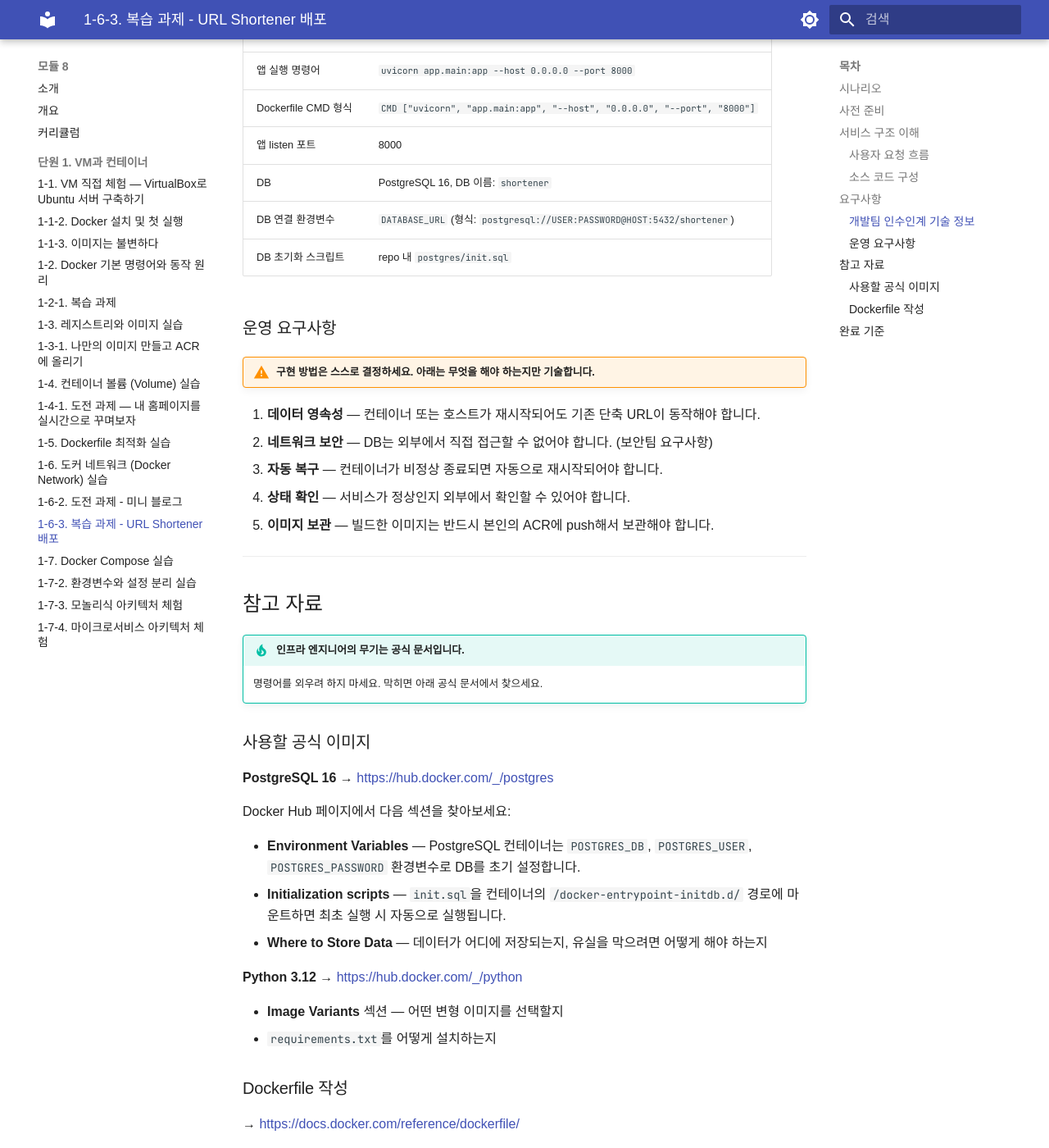
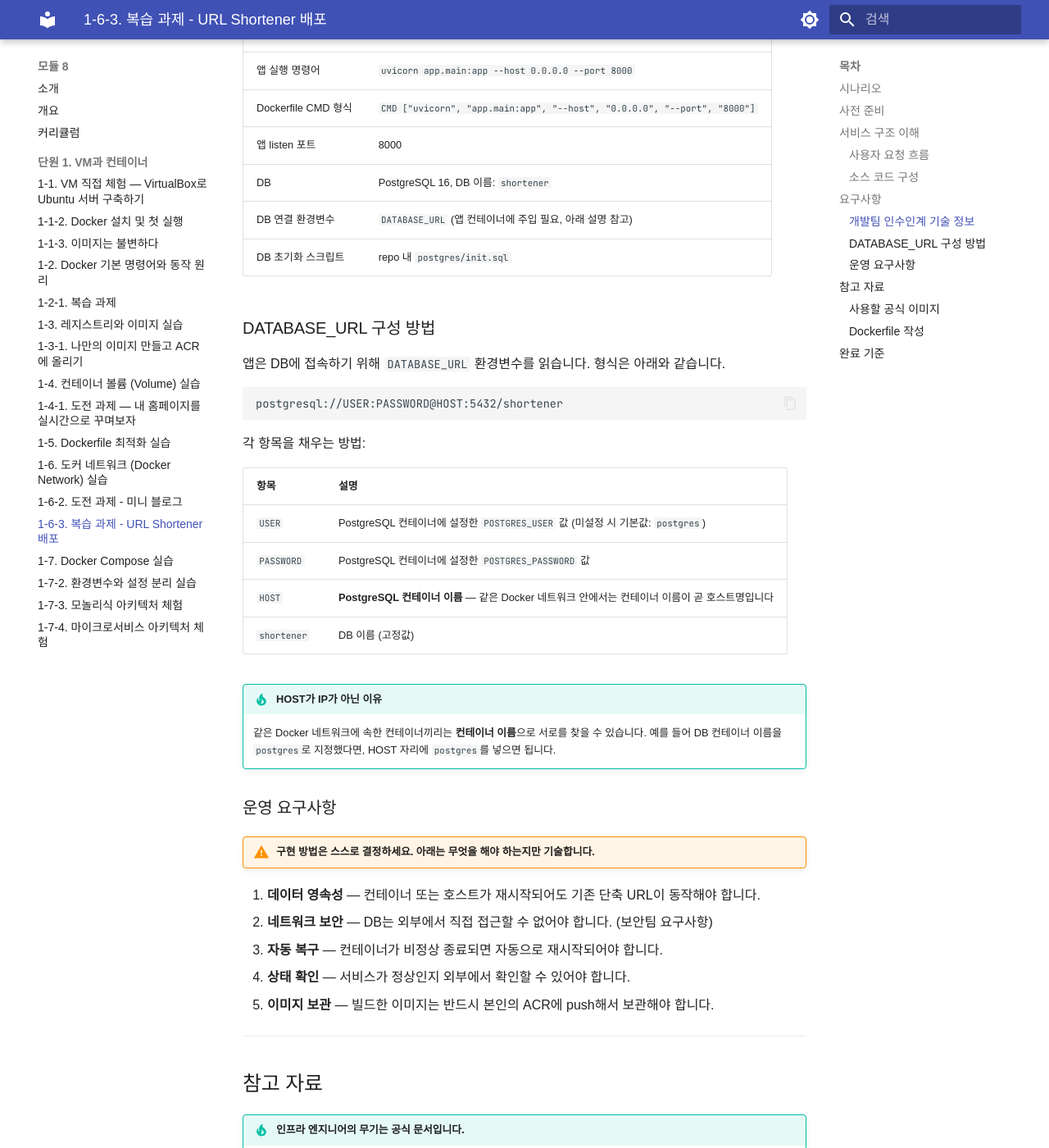
Before and after one commit to skilleat-labs/docker-k8s-labs, an MkDocs documentation site: the page built from docs/modules/module8/1-6-3.md, in a window 1280 px wide and 1400 px high, scrolled down 2413 px. Shown: the whole window at 82% size. Built offline with MkDocs 1.6.1 and Material for MkDocs 9.7.7, drawn with Linux system fonts in a browser that asks for light colours; some web fonts are replaced; some of the changed text lies outside the part shown.

Commit message:
docs: 모듈8 1-6-3 DATABASE_URL 구성 설명 및 postgres 볼륨 경로 힌트 추가
Co-Authored-By: Claude Sonnet 4.6 <noreply@anthropic.com>

````diff
--- a/docs/modules/module8/1-6-3.md
+++ b/docs/modules/module8/1-6-3.md
@@ -111,8 +111,29 @@ url-shortener-lab/
 | Dockerfile CMD 형식 | `CMD ["uvicorn", "app.main:app", "--host", "0.0.0.0", "--port", "8000"]` |
 | 앱 listen 포트 | 8000 |
 | DB | PostgreSQL 16, DB 이름: `shortener` |
-| DB 연결 환경변수 | `DATABASE_URL` (형식: `postgresql://USER:PASSWORD@HOST:5432/shortener`) |
+| DB 연결 환경변수 | `DATABASE_URL` (앱 컨테이너에 주입 필요, 아래 설명 참고) |
 | DB 초기화 스크립트 | repo 내 `postgres/init.sql` |
+
+### DATABASE_URL 구성 방법
+
+앱은 DB에 접속하기 위해 `DATABASE_URL` 환경변수를 읽습니다. 형식은 아래와 같습니다.
+
+```
+postgresql://USER:PASSWORD@HOST:5432/shortener
+```
+
+각 항목을 채우는 방법:
+
+| 항목 | 설명 |
+|------|------|
+| `USER` | PostgreSQL 컨테이너에 설정한 `POSTGRES_USER` 값 (미설정 시 기본값: `postgres`) |
+| `PASSWORD` | PostgreSQL 컨테이너에 설정한 `POSTGRES_PASSWORD` 값 |
+| `HOST` | **PostgreSQL 컨테이너 이름** — 같은 Docker 네트워크 안에서는 컨테이너 이름이 곧 호스트명입니다 |
+| `shortener` | DB 이름 (고정값) |
+
+!!! tip "HOST가 IP가 아닌 이유"
+    같은 Docker 네트워크에 속한 컨테이너끼리는 **컨테이너 이름**으로 서로를 찾을 수 있습니다.
+    예를 들어 DB 컨테이너 이름을 `postgres`로 지정했다면, HOST 자리에 `postgres`를 넣으면 됩니다.
 
 ### 운영 요구사항
 
@@ -141,7 +162,7 @@ Docker Hub 페이지에서 다음 섹션을 찾아보세요:
 
 - **Environment Variables** — PostgreSQL 컨테이너는 `POSTGRES_DB`, `POSTGRES_USER`, `POSTGRES_PASSWORD` 환경변수로 DB를 초기 설정합니다.
 - **Initialization scripts** — `init.sql`을 컨테이너의 `/docker-entrypoint-initdb.d/` 경로에 마운트하면 최초 실행 시 자동으로 실행됩니다.
-- **Where to Store Data** — 데이터가 어디에 저장되는지, 유실을 막으려면 어떻게 해야 하는지
+- **Where to Store Data** — PostgreSQL 컨테이너는 데이터를 `/var/lib/postgresql/data` 경로에 저장합니다. 이 경로를 볼륨으로 마운트하면 컨테이너가 삭제되어도 데이터가 유지됩니다.
 
 **Python 3.12**
 → [https://hub.docker.com/_/python](https://hub.docker.com/_/python)
````
